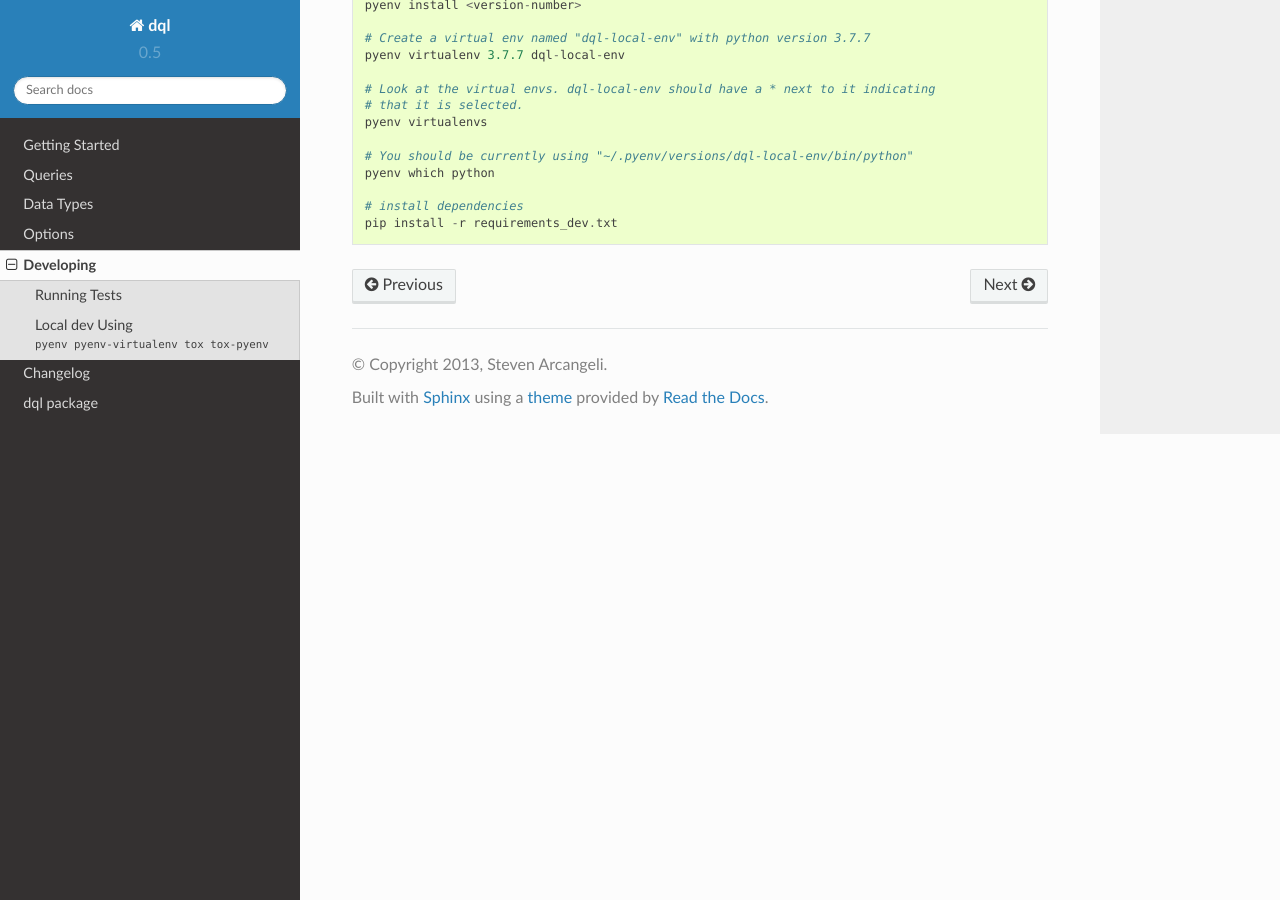
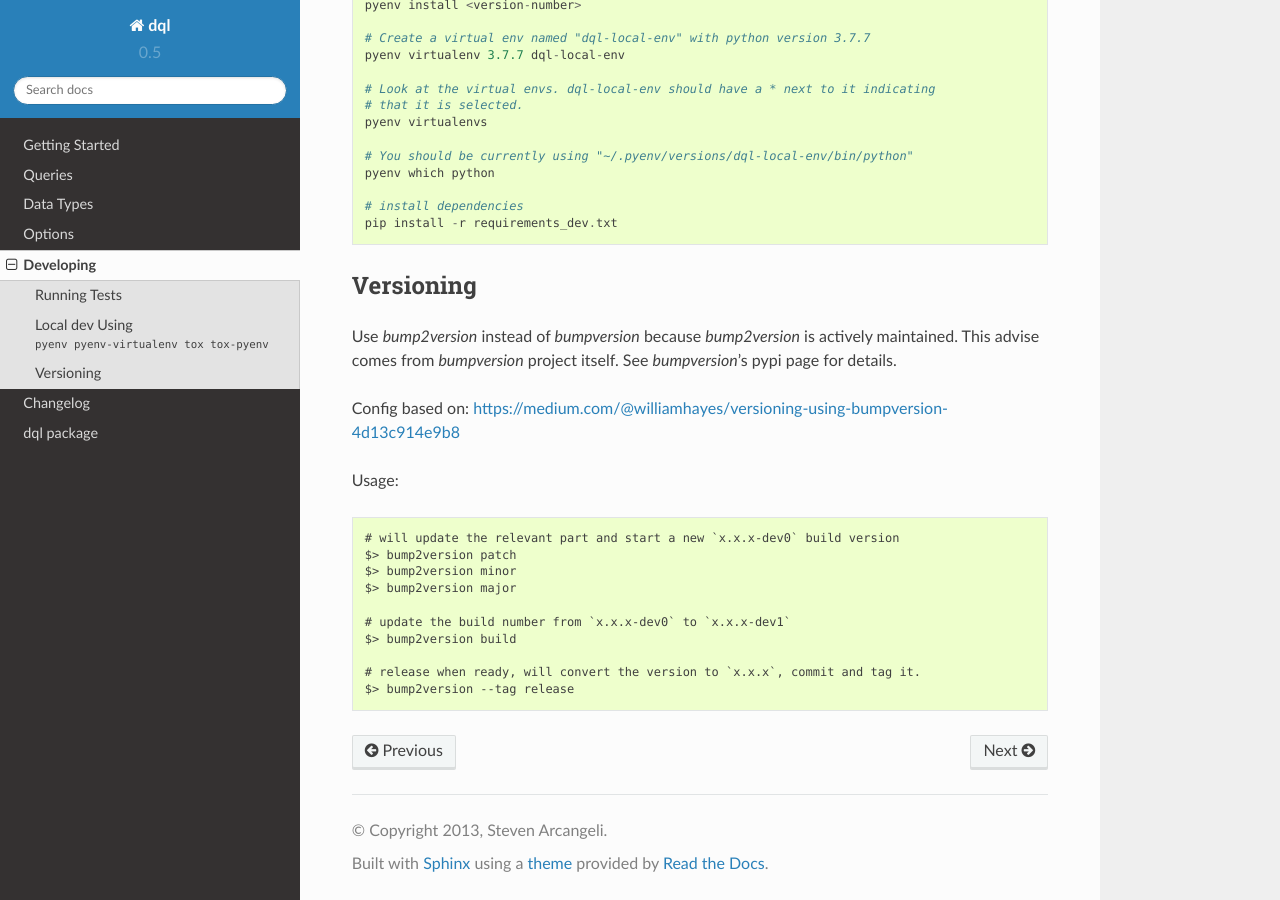
Before and after one commit to stevearc/dql, a Sphinx documentation site: the page built from doc/topics/develop.rst, in a window 1280 px wide and 900 px high, scrolled down 1175 px. Built offline with Sphinx 7.4.7 and the Read the Docs theme 2.0.0, drawn with Linux system fonts in a browser that asks for light colours.

Commit message:
Using bump2version instead of bumpversion, updating docs with the info

```diff
--- a/doc/topics/develop.rst
+++ b/doc/topics/develop.rst
@@ -61,3 +61,23 @@ Setting up local envs::
 
     # install dependencies
     pip install -r requirements_dev.txt
+
+
+Versioning
+----------
+Use `bump2version` instead of `bumpversion` because `bump2version` is actively maintained. This advise comes from `bumpversion` project itself. See `bumpversion`'s pypi page for details.
+
+Config based on: `<https://medium.com/@williamhayes/versioning-using-bumpversion-4d13c914e9b8>`_
+
+Usage::
+
+    # will update the relevant part and start a new `x.x.x-dev0` build version
+    $> bump2version patch
+    $> bump2version minor
+    $> bump2version major
+
+    # update the build number from `x.x.x-dev0` to `x.x.x-dev1`
+    $> bump2version build
+
+    # release when ready, will convert the version to `x.x.x`, commit and tag it.
+    $> bump2version --tag release
--- a/requirements_dev.txt
+++ b/requirements_dev.txt
@@ -1,5 +1,5 @@
 autopep8
-bumpversion
+bump2version
 mock
 nose
 numpydoc
```
Also changed, not shown: .bumpversion.cfg.
